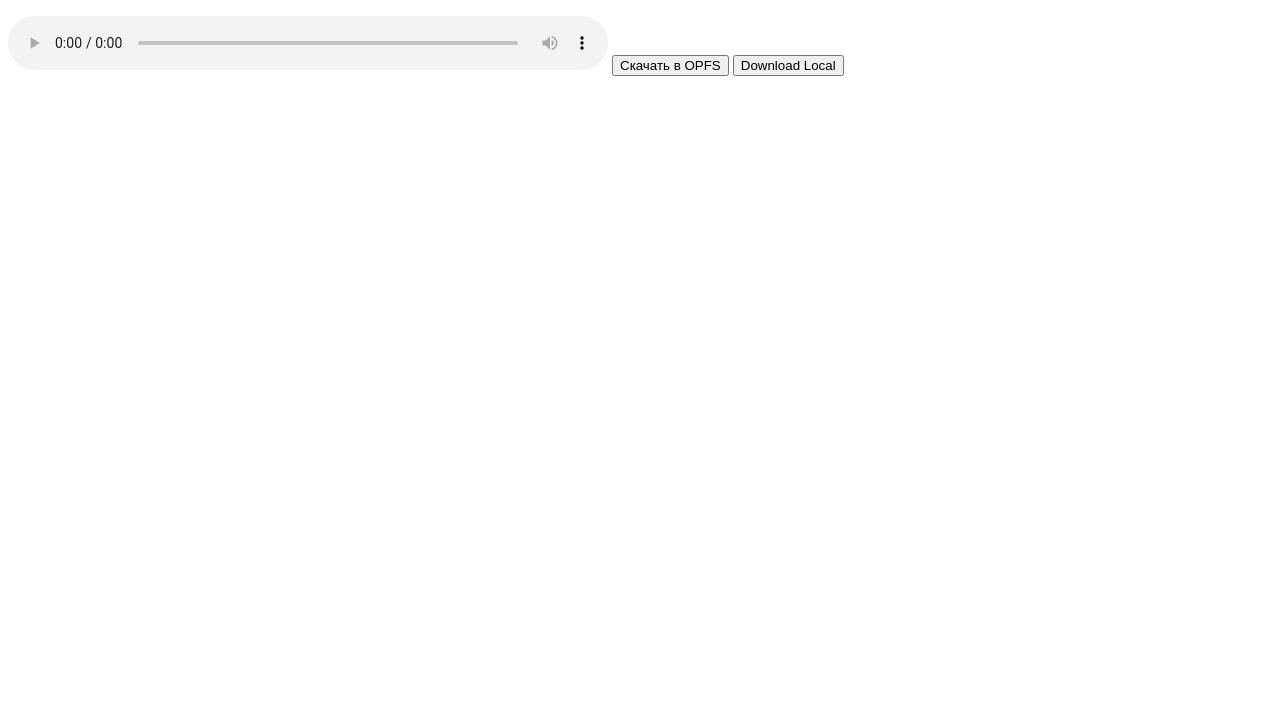
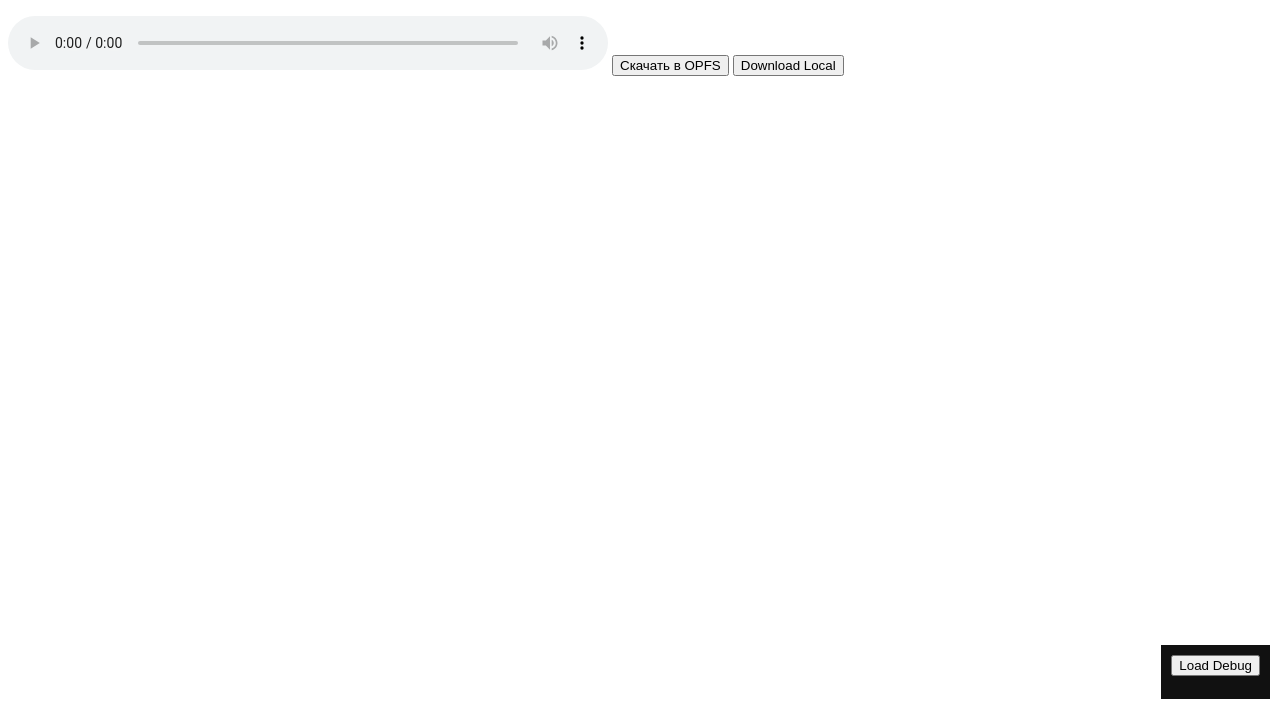
Before and after one commit to studiomoments/producerscenter, a website: page public/index.html in a window 1280 px wide. Shown: the part 91-800 px from the top of the page. Drawn offline with Linux system fonts and the light colour scheme.

Commit message:
Update index.html

```diff
--- a/public/index.html
+++ b/public/index.html
@@ -143,6 +143,25 @@ btn.onclick = async () => {
     }
 };
 </script>
+<div style="position:fixed;bottom:10px;right:10px;background:#111;color:#0f0;padding:10px;font-family:monospace;max-width:400px;z-index:9999;">
+  <button onclick="loadDebug()">Load Debug</button>
+  <pre id="debug"></pre>
+</div>
 
+<script>
+async function loadDebug() {
+    const res = await fetch('/debug');
+    const data = await res.json();
+
+    document.getElementById('debug').textContent =
+        "NODE: " + data.node + "\n" +
+        "PLATFORM: " + data.platform + "\n" +
+        "ARCH: " + data.arch + "\n\n" +
+        "YT-DLP PATH: " + data.ytDlpPath + "\n" +
+        "YT-DLP VERSION: " + data.ytDlpVersion + "\n\n" +
+        "FFMPEG: " + data.ffmpegVersion + "\n\n" +
+        "PATH:\n" + data.envPath;
+}
+</script>
 </body>
 </html>
```
